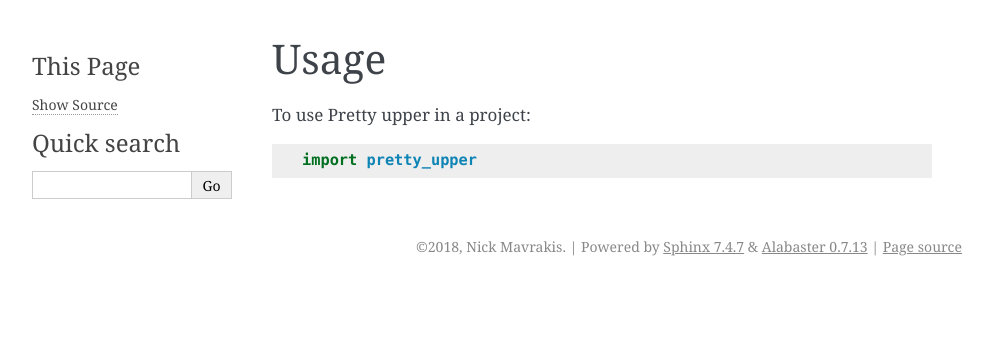
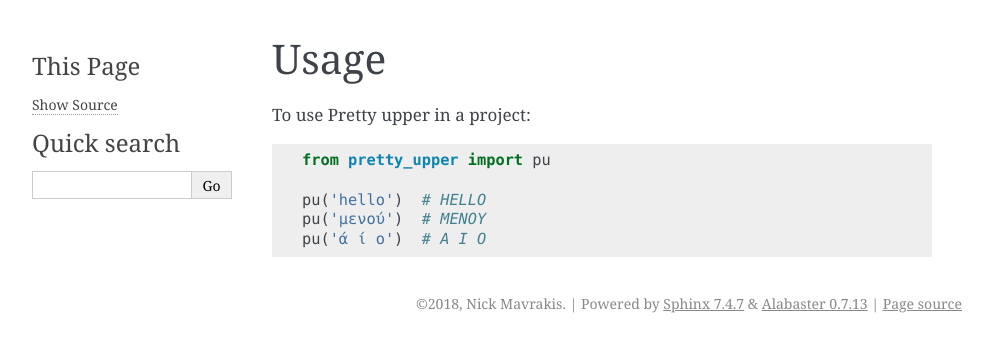
Before and after one commit to manikos/pretty_upper, a Sphinx documentation site: the page built from docs/usage.rst, in a window 1280 px wide. Shown: the top 352 px of the page, without its empty margins (148-1141 px from the left). Built offline with Sphinx 7.4.7, drawn with Linux system fonts in a browser that asks for light colours; pages that are not in the unit, such as notebooks, are missing from menus.

Commit message:
add usage details

```diff
--- a/docs/usage.rst
+++ b/docs/usage.rst
@@ -4,4 +4,8 @@ Usage
 
 To use Pretty upper in a project::
 
-    import pretty_upper
+    from pretty_upper import pu
+
+    pu('hello')  # HELLO
+    pu('μενού')  # ΜΕΝΟΥ
+    pu('ά ί ο')  # Α Ι Ο
```
